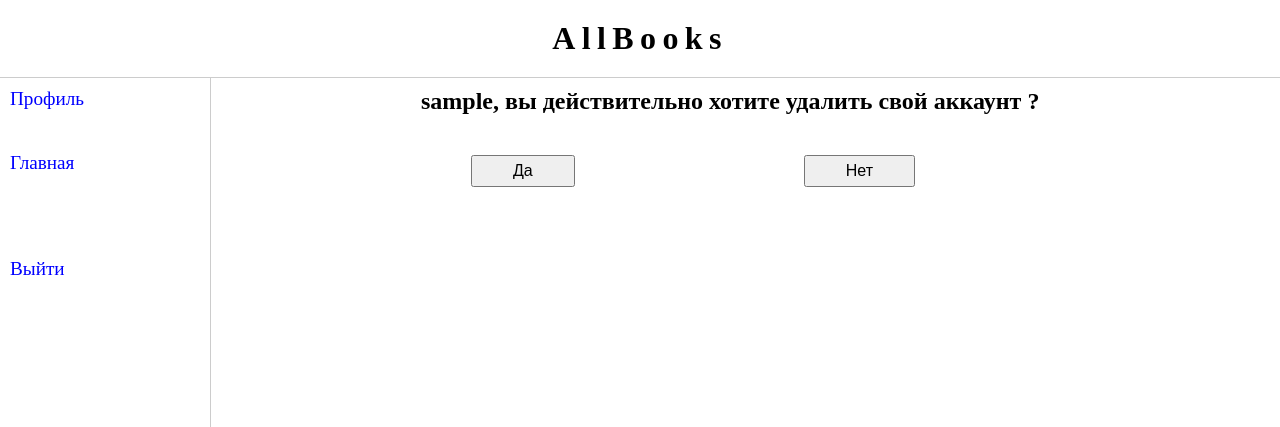
After one commit to Sicphy/AllBooks-Website, a Django app: page /accounts/delete/ in a window 1280 px wide. The commit adds this page. Shown: the top 427 px of the page. Run offline with Django 3.2, Linux system fonts and the light colour scheme; the visitor is signed in with stand-in values (Sample User, id 1); data that the repository does not hold is empty; parts of the project's set-up code (start-up, migrations or seed data) failed here and were passed over.

Commit message:
added user account delete

```diff
--- a/Code/accounts/templates/change_password.html
+++ b/Code/accounts/templates/change_password.html
@@ -1,6 +1,7 @@
 {% extends "main.html" %}
 {% block title %}Пароль{% endblock %}
 {% block main %}
+{% include "generic/messages.html" %}
 <form method="post">
   {% csrf_token %}
   {{ form.as_p }}
--- /dev/null
+++ b/Code/accounts/templates/delete_account.html
@@ -0,0 +1,10 @@
+{% extends "main.html" %}
+{% block title %}Профиль{% endblock %}
+{% block main %}
+    <div  class="delete_title"><h2>{{ user.username }}, вы действительно хотите удалить свой аккаунт ?</h2></div>
+    <form method="post">
+        {% csrf_token %}
+        <button class="delete_acc" type="submit">Да</button>
+        <input class="delete_acc" type="button" value="Нет" onClick='location.href="{% url "change_profile" %}"'/>
+    </form>
+{% endblock %}
--- a/Code/accounts/templates/profile.html
+++ b/Code/accounts/templates/profile.html
@@ -2,10 +2,12 @@
 {% block title %}Профиль{% endblock %}
 {% block main %}
     <h2>Добро пожаловать в ваш профиль {{ user.username }} !</h2>
+    {% include "generic/messages.html" %}
     <form method="post">
         {% csrf_token %}
         {{ user_form.as_p }}
         <p><a href="{% url "change_password" %}">Изменить пароль</a></p>
+        <p><a href="{% url "delete_account" %}">Удалить аккаунт</a></p>
         <button class="inline" type="submit">Сохранить изменения</button>
         <input class="inline" type="button" value="Назад" onClick='location.href="{{ request.META.HTTP_REFERER }}"'/>
     </form>
--- a/Code/accounts/urls.py
+++ b/Code/accounts/urls.py
@@ -1,10 +1,12 @@
 from django.contrib import admin
 from django.urls import path
-from accounts.views import ProfilePageView,PasswordPageView
+from accounts.views import ProfilePageView, PasswordPageView, DeleteAccountPageView
 import re
 from django.conf.urls import url
+from django.contrib.auth.decorators import login_required
 
 urlpatterns = [
-    url(r'^profile/$', ProfilePageView.as_view(), name = "change_profile"),
-    url(r'^password/$', PasswordPageView.as_view(), name = "change_password"),
+    url(r'^profile/$', login_required(ProfilePageView.as_view()), name = "change_profile"),
+    url(r'^password/$', login_required(PasswordPageView.as_view()), name = "change_password"),
+    url(r'^delete/$', login_required(DeleteAccountPageView.as_view()), name = "delete_account"),
 ]
--- a/Code/accounts/views.py
+++ b/Code/accounts/views.py
@@ -24,14 +24,14 @@ class ProfilePageView(TemplateView, CategoryListMixin):
         return context
 
     def post(self, request, *args, **kwargs):
-        user_form = UserForm(request.POST, instance=request.user)
-        if user_form.is_valid():
-            user_form.save()
+        self.user_form = UserForm(request.POST, instance=request.user)
+        if self.user_form.is_valid():
+            self.user_form.save()
             messages.add_message(request, messages.SUCCESS, "Ваш профиль был успешно обновлён !")
             return redirect('main')
         else:
             messages.add_message(request, messages.ERROR, "Please correct the error below.")
-        return render(request, 'profile.html', {'user_form': user_form})
+        return super(ProfilePageView, self).get(request, *args, **kwargs)
 
 class PasswordPageView(TemplateView, CategoryListMixin):
     template_name = "change_password.html"
@@ -46,12 +46,28 @@ class PasswordPageView(TemplateView, CategoryListMixin):
         return context
 
     def post(self, request, *args, **kwargs):
-        form = PasswordChangeForm(request.user, request.POST)
-        if form.is_valid():
-            user = form.save()
+        self.form = PasswordChangeForm(request.user, request.POST)
+        if self.form.is_valid():
+            user = self.form.save()
             update_session_auth_hash(request, user)  # Important!
             messages.add_message(request, messages.SUCCESS, "Ваш пароль был успешно обновлён !")
             return redirect('change_password')
         else:
             messages.add_message(request, messages.ERROR, "Please correct the error below.")
-        return render(request, 'change_password.html', {'form': form})
+        return super(PasswordPageView, self).get(request, *args, **kwargs)
+
+
+class DeleteAccountPageView(TemplateView, CategoryListMixin):
+    template_name = "delete_account.html"
+
+    def get(self, request, *args, **kwargs):
+        return super(DeleteAccountPageView, self).get(request, *args, **kwargs)
+
+    def get_context_data(self, **kwargs):
+        context = super(DeleteAccountPageView, self).get_context_data(**kwargs)
+        return context
+
+    def post(self, request, *args, **kwargs):
+        request.user.is_active = False
+        request.user.save()
+        return redirect('main')
--- a/Code/static/main.css
+++ b/Code/static/main.css
@@ -166,3 +166,17 @@
   display: inline-block;
   margin-right: 30px;
 }
+.delete_acc {
+  display: inline-block;
+  margin-left: 250px;
+  margin-right: -25px;
+  margin-top: 30px;
+  padding: 5px 40px;
+  text-align: center;
+  text-decoration: none;
+  display: inline-block;
+  font-size: 16px;
+}
+.delete_title {
+  margin-left: 200px;
+}
```
Also changed, not shown: 1 other file.
